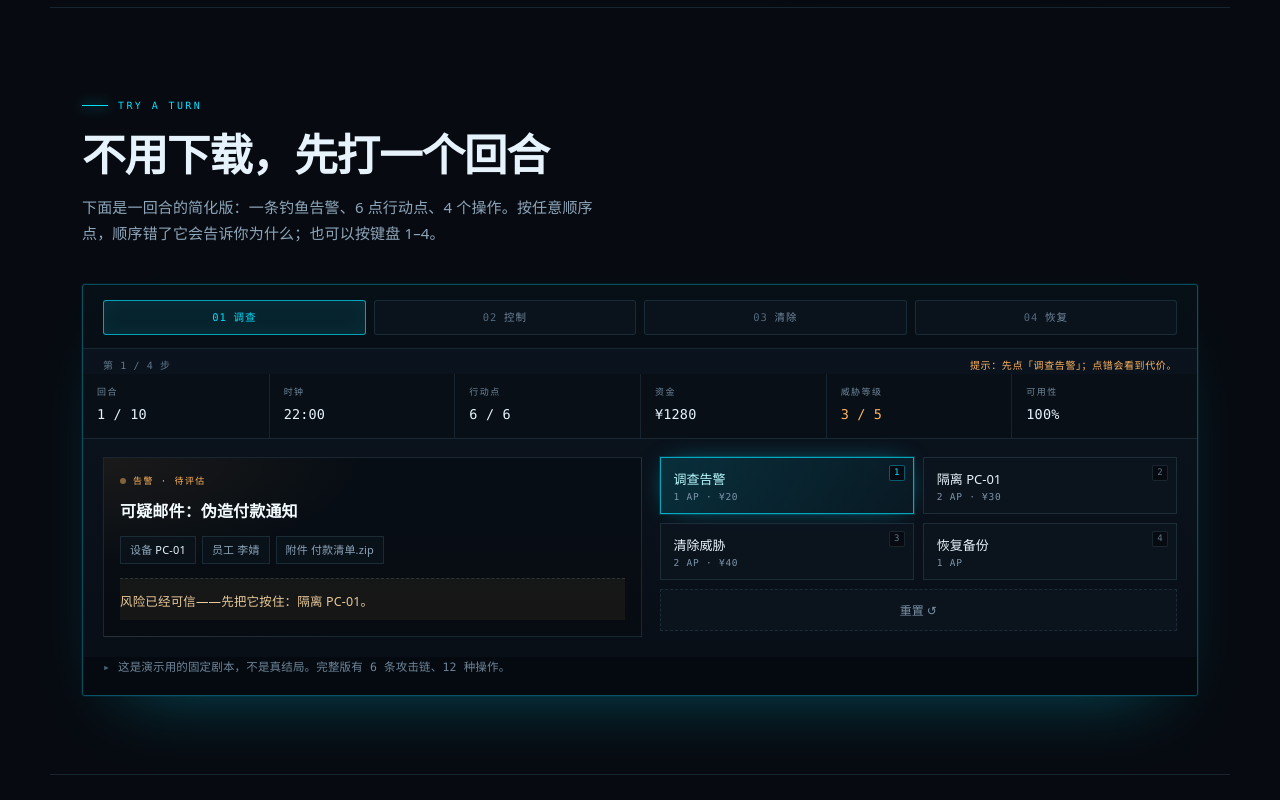
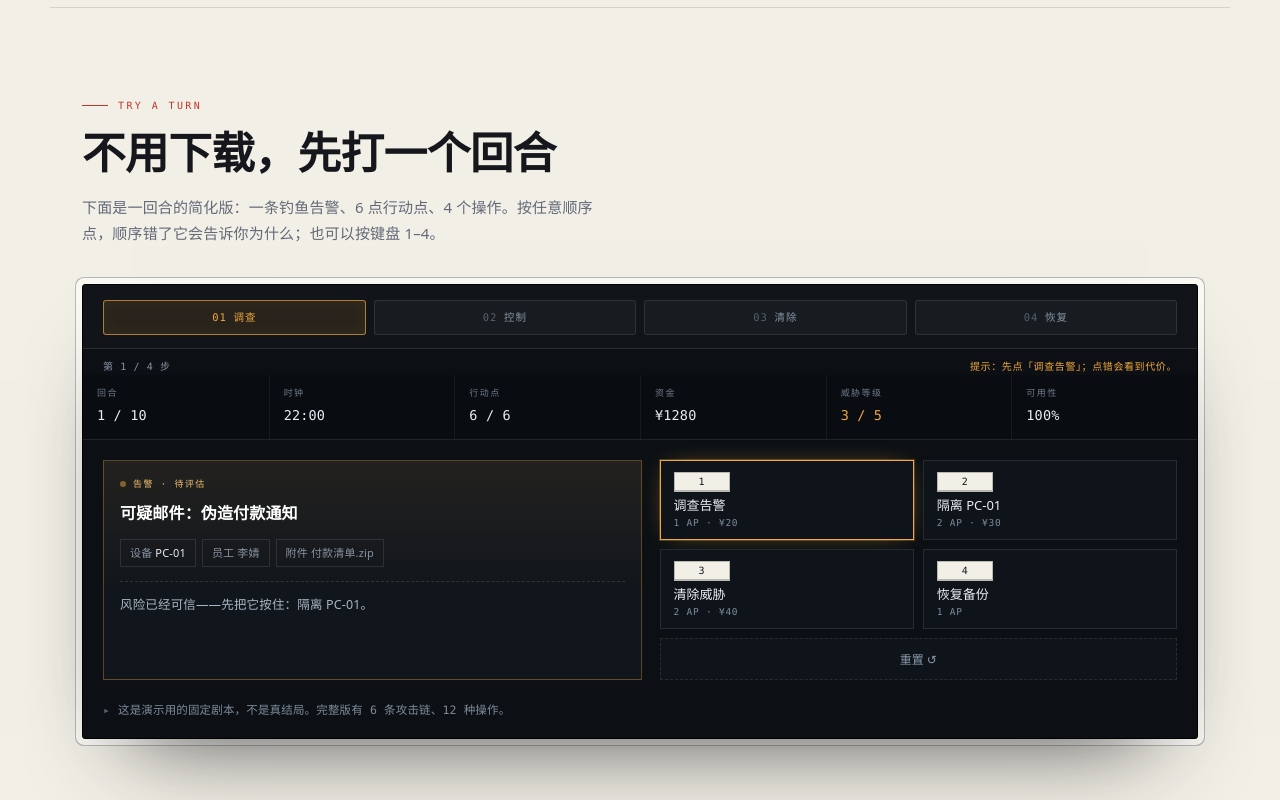
Before and after one commit to telling890/zero-day-duty, a plain HTML site: page docs/index.html in a window 1280 px wide. Shown: the part 900-1700 px from the top of the page. Drawn offline with Linux system fonts and the light colour scheme.

Commit message:
feat(docs): 项目主页跟随系统深浅色
主页与隐私政策原来只有 SOC 深色一版。现在改成两套皮肤按系统外观切换：

- style.css 保留原「夜班事故报告」纸张肤作为浅色模式（米白底 + 朱红强调）
- soc-theme.css 整份包进 @media (prefers-color-scheme: dark)，只在深色时覆盖
- 两边共用同名 token（--paper / --ink / --rule / --red …）：
  改浅色只动 style.css 的 :root，改深色只动 soc-theme.css
- 补上浅色下缺失的试玩进度条（.demo-progress 及其 states），
  主机 console 在两种外观里都保持深色，跟游戏截图一致
- 隐私页的内联色改成 token，深色下的观感基本不变
- 两页 theme-color 按外观输出两份，color-scheme 改 light dark
- 新增 tools/browser-docs-theme.mjs（14 项断言）覆盖两页 × 两种外观；
  深色首页与改动前逐像素比对只有滚动播报条在动
- 顺带补上 docs/play 的 README / package.json 同步

```diff
--- a/docs/index.html
+++ b/docs/index.html
@@ -5,7 +5,9 @@
   <meta name="viewport" content="width=device-width, initial-scale=1">
   <title>零日值班 · 网络安全防御模拟器</title>
   <meta name="description" content="零日值班：一款回合制的网络安全防御模拟。你是公司今晚唯一的安全值班员，10 个回合、6 条攻击链（分属两个攻击者战役）、7 项三线两层加固、每回合 6 点行动点——先控制、再清除、最后恢复业务。Windows 免安装版可下载。">
-  <meta name="theme-color" content="#070b11">
+  <meta name="color-scheme" content="light dark">
+  <meta name="theme-color" content="#070b11" media="(prefers-color-scheme: dark)">
+  <meta name="theme-color" content="#F2EFE6" media="(prefers-color-scheme: light)">
   <meta property="og:title" content="零日值班 · 网络安全防御模拟器">
   <meta property="og:description" content="10 个回合，6 条攻击链，7 项加固，每回合 6 点行动点。两个攻击者会连着出手——守到早上八点，别把公司业务一起关掉。">
   <meta property="og:image" content="assets/gameplay.png">
--- a/docs/play/package.json
+++ b/docs/play/package.json
@@ -10,7 +10,8 @@
     "test:logic": "node tests/logic.test.mjs && node tests/zscript.test.mjs",
     "test:browser": "node tools/browser-smoke.mjs && node tools/browser-terminal.mjs && node tools/browser-script.mjs && node tools/browser-flow.mjs && node tools/browser-extra.mjs && node tools/browser-audio.mjs && node tools/browser-depth.mjs && node tools/browser-theme.mjs",
     "test:audio": "node tools/browser-audio.mjs",
-    "test:theme": "node tools/browser-theme.mjs"
+    "test:theme": "node tools/browser-theme.mjs",
+    "test:docs": "node tools/browser-docs-theme.mjs"
   },
   "engines": {
     "node": ">=18"
--- a/docs/style.css
+++ b/docs/style.css
@@ -5,6 +5,8 @@
 
 /* ------------------------------ 设计变量 ------------------------------ */
 :root {
+  color-scheme: light;
+
   --paper: #F2EFE6;
   --paper-2: #FBF9F4;
   --paper-3: #E9E4D7;
@@ -476,6 +478,60 @@ main { position: relative; z-index: 2; }
   box-shadow: 0 46px 90px -50px rgba(21, 23, 28, .85), 0 0 0 6px var(--paper-2), 0 0 0 7px var(--rule-strong);
   overflow: hidden;
 }
+
+.demo-progress {
+  position: relative;
+  display: flex;
+  gap: 8px;
+  padding: 15px 20px 13px;
+  border-bottom: 1px solid var(--dark-line);
+  background: rgba(255, 255, 255, .02);
+}
+.demo-progress span {
+  position: relative;
+  z-index: 1;
+  flex: 1;
+  display: inline-flex;
+  align-items: center;
+  justify-content: center;
+  gap: 7px;
+  min-width: 0;
+  padding: 7px 8px;
+  border: 1px solid var(--dark-line);
+  border-radius: 3px;
+  background: rgba(255, 255, 255, .03);
+  color: var(--dark-faint);
+  font-family: var(--mono);
+  font-size: 10.5px;
+  letter-spacing: .08em;
+  transition: border-color .25s, color .25s, background .25s, box-shadow .25s;
+}
+.demo-progress span b { color: #55616E; font-weight: 500; }
+.demo-progress span.is-active {
+  border-color: rgba(240, 168, 62, .68);
+  background: rgba(240, 168, 62, .10);
+  color: var(--amber);
+  box-shadow: inset 0 0 18px rgba(240, 168, 62, .06);
+}
+.demo-progress span.is-active b { color: var(--amber); }
+.demo-progress span.is-done {
+  border-color: rgba(87, 217, 163, .40);
+  color: var(--mint);
+}
+.demo-progress span.is-done b { color: var(--mint); }
+.demo-progress span.is-done::after { content: "✓"; font-size: 10px; color: var(--mint); }
+.demo-progress-line { display: none; }
+.demo-progress-meta {
+  display: flex;
+  justify-content: space-between;
+  gap: 12px;
+  padding: 9px 20px 0;
+  color: var(--dark-faint);
+  font-family: var(--mono);
+  font-size: 10px;
+  letter-spacing: .06em;
+}
+.demo-progress-meta span:last-child { color: var(--amber); text-align: right; }
 
 .demo-status { display: grid; grid-template-columns: repeat(6, 1fr); border-bottom: 1px solid var(--dark-line); background: #090C10; }
 .ds { display: flex; flex-direction: column; gap: 2px; padding: 11px 14px; border-left: 1px solid rgba(255, 255, 255, .06); }
@@ -989,6 +1045,12 @@ footer {
   .tags::-webkit-scrollbar { display: none; }
   .tag { flex: 0 0 auto; }
   .section { padding: 60px var(--pad); }
+  .demo-progress { gap: 5px; padding: 12px 12px 10px; }
+  .demo-progress span { gap: 4px; padding: 6px 4px; font-size: 9px; letter-spacing: 0; }
+  .demo-progress span b { display: none; }
+  .demo-progress span.is-done::after { display: none; }
+  .demo-progress-meta { padding: 7px 12px 0; font-size: 9px; }
+  .demo-progress-meta span:last-child { display: none; }
   .demo-status { grid-template-columns: repeat(2, 1fr); }
   .ds:nth-child(2n+1) { border-left: 0; }
   .ds:nth-child(n+3) { border-top: 1px solid rgba(255, 255, 255, .06); }
--- a/web/package.json
+++ b/web/package.json
@@ -10,7 +10,8 @@
     "test:logic": "node tests/logic.test.mjs && node tests/zscript.test.mjs",
     "test:browser": "node tools/browser-smoke.mjs && node tools/browser-terminal.mjs && node tools/browser-script.mjs && node tools/browser-flow.mjs && node tools/browser-extra.mjs && node tools/browser-audio.mjs && node tools/browser-depth.mjs && node tools/browser-theme.mjs",
     "test:audio": "node tools/browser-audio.mjs",
-    "test:theme": "node tools/browser-theme.mjs"
+    "test:theme": "node tools/browser-theme.mjs",
+    "test:docs": "node tools/browser-docs-theme.mjs"
   },
   "engines": {
     "node": ">=18"
--- /dev/null
+++ b/web/tools/browser-docs-theme.mjs
@@ -0,0 +1,143 @@
+#!/usr/bin/env node
+/**
+ * 项目主页主题回归测试：docs/index.html 与 docs/privacy.html 是否跟着本机外观走。
+ *
+ * 设计：style.css 是「纸张」浅色主题，soc-theme.css 整份包在
+ * @media (prefers-color-scheme: dark) 里，所以
+ *   本机浅色 → 纸张主题（米白底、朱红强调）
+ *   本机深色 → SOC 深色主题（近黑底、青色强调）
+ *
+ * 用法：node tools/browser-docs-theme.mjs [截图目录]
+ */
+import { dirname, join, resolve } from 'node:path';
+import { fileURLToPath } from 'node:url';
+import { openSession, sleep } from './cdp.mjs';
+
+const here = dirname(fileURLToPath(import.meta.url));
+const root = resolve(here, '..');
+const shotDir = resolve(process.argv[2] || join(root, 'tests', 'screenshots', 'docs-theme'));
+
+const REVEAL = "(() => { const st = document.createElement('style'); st.textContent = '.reveal{opacity:1 !important;transform:none !important}'; document.head.appendChild(st); return true; })()";
+
+function luminance(text) {
+  const match = String(text).match(/rgba?\(\s*([\d.]+)[,\s]+([\d.]+)[,\s]+([\d.]+)/);
+  if (!match) return null;
+  const [r, g, b] = match.slice(1).map((value) => {
+    const channel = Number(value) / 255;
+    return channel <= 0.03928 ? channel / 12.92 : ((channel + 0.055) / 1.055) ** 2.4;
+  });
+  return 0.2126 * r + 0.7152 * g + 0.0722 * b;
+}
+
+async function openPage(page) {
+  const session = await openSession({ width: 1440, height: 1000, page, shotDir, skipReady: true });
+  await sleep(900);
+  await session.evaluate(REVEAL);
+  return session;
+}
+
+async function setScheme(session, scheme) {
+  await session.send('Emulation.setEmulatedMedia', {
+    media: '',
+    features: [{ name: 'prefers-color-scheme', value: scheme }],
+  });
+  await sleep(400);
+  await session.evaluate(REVEAL);
+  await sleep(200);
+}
+
+async function styleOf(session, selector, props) {
+  return session.evaluate(`(() => {
+    const el = document.querySelector(${JSON.stringify(selector)});
+    if (!el) return null;
+    const s = getComputedStyle(el);
+    const out = {};
+    for (const key of ${JSON.stringify(props)}) out[key] = s.getPropertyValue(key);
+    return out;
+  })()`);
+}
+
+async function shot(session, name, selector) {
+  if (selector) {
+    await session.evaluate(`(() => { const el = document.querySelector(${JSON.stringify(selector)}); if (el) el.scrollIntoView({ block: 'start' }); return true; })()`);
+    await sleep(400);
+    await session.evaluate(REVEAL);
+    await sleep(150);
+  } else {
+    await session.evaluate('window.scrollTo(0, 0)');
+    await sleep(200);
+  }
+  await session.screenshot(name);
+}
+
+const checks = [];
+function check(name, ok, detail) {
+  checks.push({ name, ok: Boolean(ok), detail: detail || '' });
+  console.log(`${ok ? '✓' : '✗'} ${name}${!ok && detail ? `：${detail}` : ''}`);
+}
+
+/* ---------- 首页 ---------- */
+const home = await openPage('../docs/index.html');
+
+await setScheme(home, 'light');
+const paperBody = await styleOf(home, 'body', ['background-color', 'color']);
+check('首页 · 浅色：底色是纸张米白', paperBody['background-color'] === 'rgb(242, 239, 230)', paperBody['background-color']);
+check('首页 · 浅色：正文是墨色', luminance(paperBody.color) < 0.05, paperBody.color);
+const paperKicker = await styleOf(home, '.section-kicker', ['color']);
+check('首页 · 浅色：强调色是朱红', paperKicker.color === 'rgb(193, 54, 42)', paperKicker.color);
+const paperProgress = await styleOf(home, '.demo-progress span', ['border-color', 'color']);
+check('首页 · 浅色：试玩进度条有样式（不是裸文本）', paperProgress['border-color'] !== 'rgb(0, 0, 0)' && paperProgress['border-color'] !== 'currentcolor', JSON.stringify(paperProgress));
+await shot(home, '01-home-light-top');
+await shot(home, '02-home-light-try', '#try');
+await shot(home, '03-home-light-features', '#features');
+await shot(home, '04-home-light-endings', '#endings');
+await shot(home, '05-home-light-download', '#download');
+await shot(home, '06-home-light-footer', 'footer');
+
+await setScheme(home, 'dark');
+const socBody = await styleOf(home, 'body', ['background-color', 'color']);
+check('首页 · 深色：底色是 SOC 近黑', socBody['background-color'] === 'rgb(7, 11, 17)', socBody['background-color']);
+const socKicker = await styleOf(home, '.section-kicker', ['color']);
+check('首页 · 深色：强调色是青色', socKicker.color === 'rgb(0, 224, 255)', socKicker.color);
+const socProgress = await styleOf(home, '.demo-progress span.is-active', ['color']);
+check('首页 · 深色：进度条激活态是青色', socProgress.color === 'rgb(0, 224, 255)', socProgress.color);
+await shot(home, '11-home-dark-top');
+await shot(home, '12-home-dark-try', '#try');
+
+/* 移动端 */
+await setScheme(home, 'light');
+await home.send('Emulation.setDeviceMetricsOverride', { width: 390, height: 844, deviceScaleFactor: 1, mobile: true });
+await sleep(500);
+await shot(home, '07-home-light-mobile');
+await home.close();
+
+/* ---------- 隐私政策 ---------- */
+const privacy = await openPage('../docs/privacy.html');
+
+await setScheme(privacy, 'light');
+const pBody = await styleOf(privacy, 'body', ['background-color', 'color']);
+check('隐私页 · 浅色：底色是纸张米白', pBody['background-color'] === 'rgb(242, 239, 230)', pBody['background-color']);
+const pText = await styleOf(privacy, '.policy p:not(.meta)', ['color']);
+check('隐私页 · 浅色：正文可读（深色字）', luminance(pText.color) < 0.15, pText.color);
+const pLink = await styleOf(privacy, '.policy a', ['color']);
+check('隐私页 · 浅色：链接是朱红', pLink.color === 'rgb(193, 54, 42)', pLink.color);
+await shot(privacy, '21-privacy-light');
+
+await setScheme(privacy, 'dark');
+const pDark = await styleOf(privacy, 'body', ['background-color']);
+check('隐私页 · 深色：底色是 SOC 近黑', pDark['background-color'] === 'rgb(7, 11, 17)', pDark['background-color']);
+const pDarkText = await styleOf(privacy, '.policy p:not(.meta)', ['color']);
+check('隐私页 · 深色：正文是浅色字', luminance(pDarkText.color) > 0.5, pDarkText.color);
+const pDarkLink = await styleOf(privacy, '.policy a', ['color']);
+check('隐私页 · 深色：链接是青色', pDarkLink.color === 'rgb(0, 224, 255)', pDarkLink.color);
+await shot(privacy, '22-privacy-dark');
+
+const errors = [...home.pageErrors, ...home.consoleErrors, ...privacy.pageErrors, ...privacy.consoleErrors];
+check('没有页面脚本异常 / 控制台错误', errors.length === 0, errors.join(' | '));
+
+await privacy.close();
+
+const failed = checks.filter((item) => !item.ok).length;
+console.log(`\n${checks.length - failed}/${checks.length} 通过`);
+console.log(`截图目录：${shotDir}`);
+process.exit(failed ? 1 : 0);
```
Also changed, not shown: docs/privacy.html (+10 -8 lines), docs/soc-theme.css (+7 -3 lines), docs/play/README.md, web/README.md.
